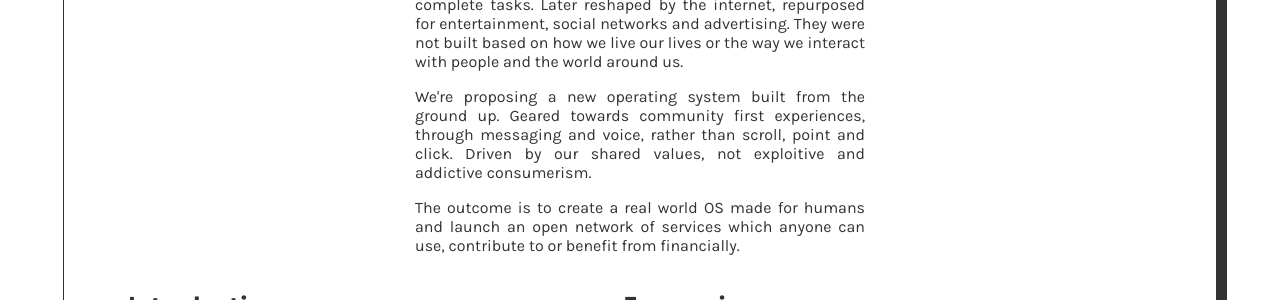
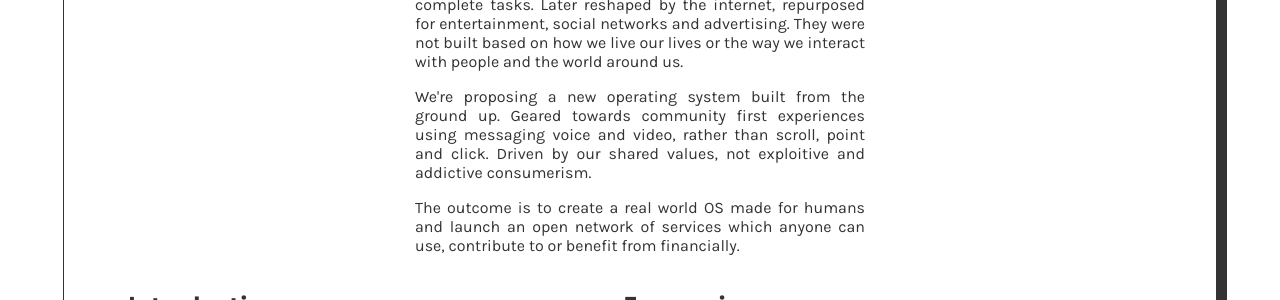
Before and after one commit to muxyz/website, a Jekyll site: the page built from index.md, in a window 1280 px wide. Shown: the part 437-737 px from the top of the page. Built offline with Jekyll 4.4.1, drawn with Linux system fonts in a browser that asks for light colours.

Commit message:
Update index.md

```diff
--- a/index.md
+++ b/index.md
@@ -15,8 +15,8 @@
 our lives or the way we interact with people and the world around us.
 </p>
 
-<p>We're proposing a new operating system built from the ground up. Geared towards community first experiences, through messaging
-and voice, rather than scroll, point and click. Driven by our shared values, not exploitive and addictive consumerism.
+<p>We're proposing a new operating system built from the ground up. Geared towards community first experiences using messaging
+voice and video, rather than scroll, point and click. Driven by our shared values, not exploitive and addictive consumerism.
 </p>
 
 <p>The outcome is to create a real world OS made for humans and launch an open network of services
```
